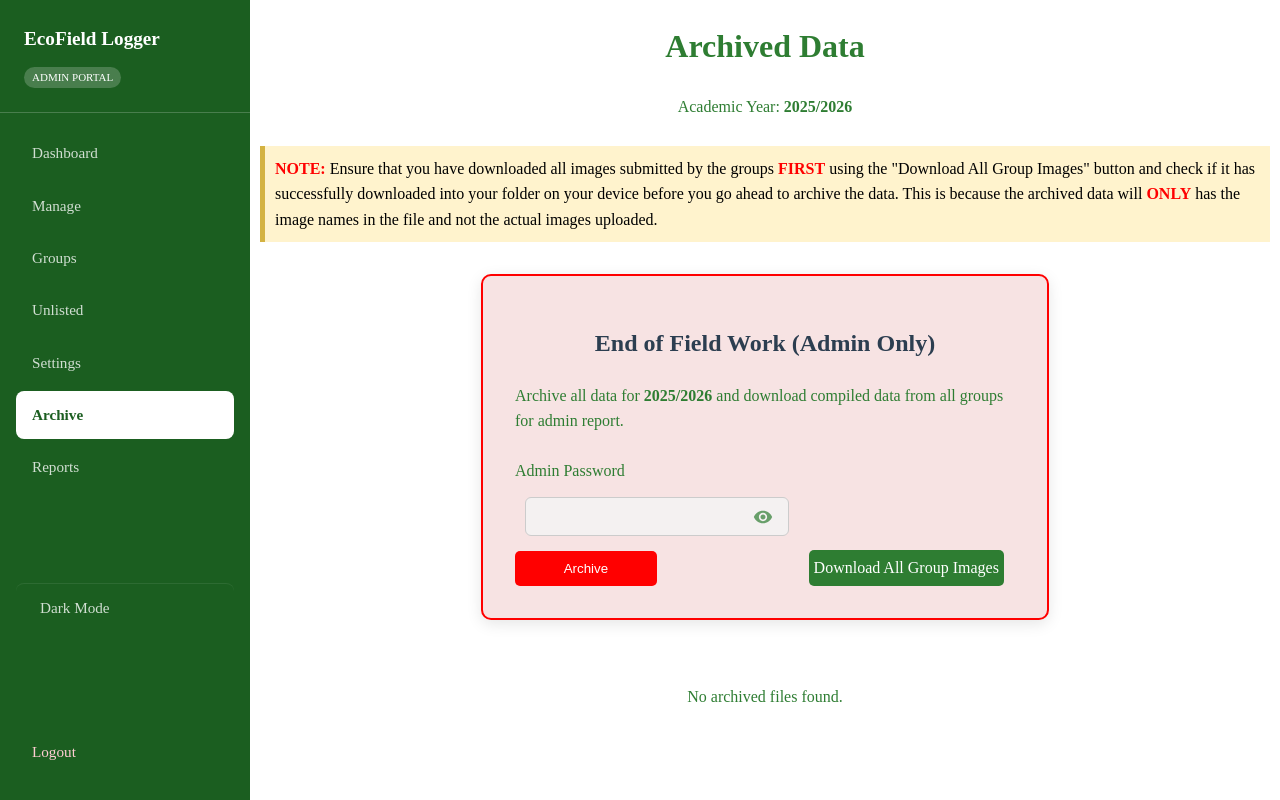
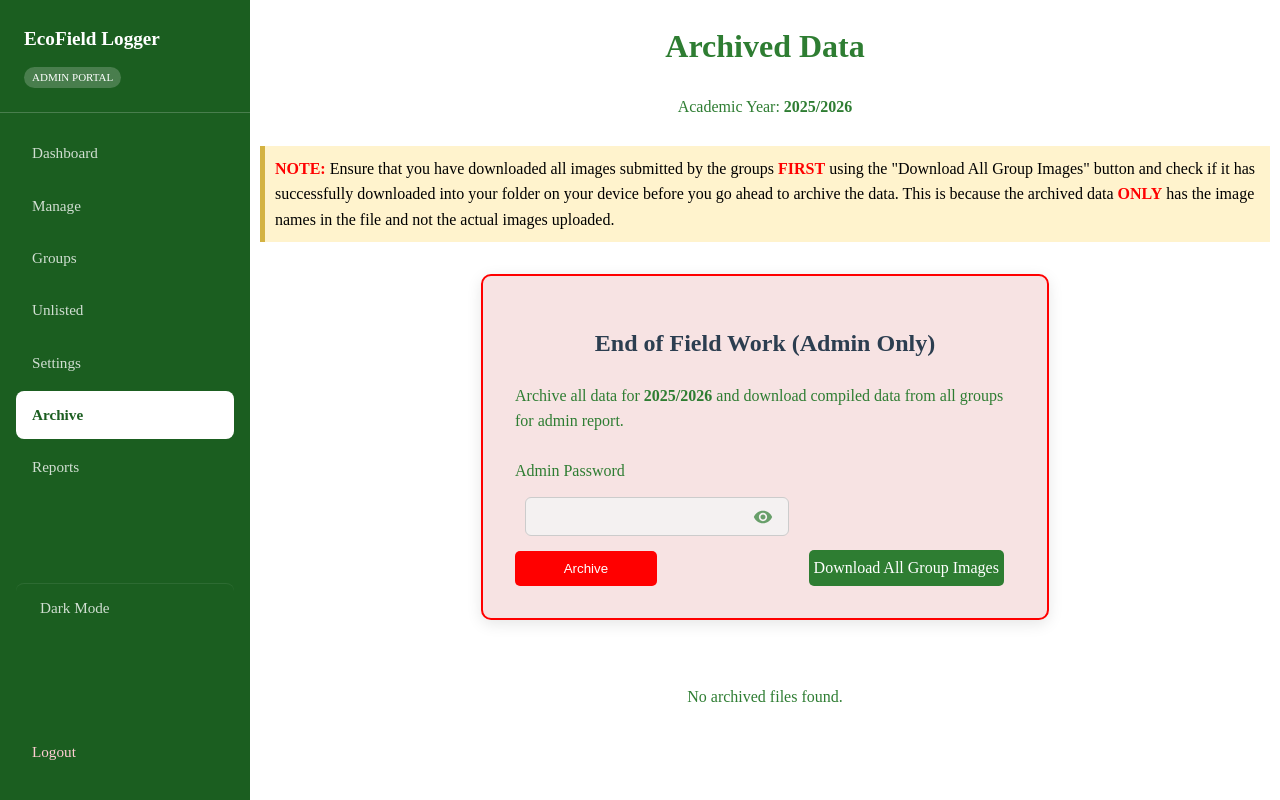
Before and after one commit to Milton-develop/EcoField, a Flask app: page /admin/archive in a window 1280 px wide. Run offline with Flask 3, Linux system fonts and the light colour scheme; the visitor is signed in with stand-in values (Sample User, id 1); data that the repository does not hold is empty; parts of the project's set-up code (start-up, migrations or seed data) failed here and were passed over.

Commit message:
Update archive.html

```diff
--- a/templates/archive.html
+++ b/templates/archive.html
@@ -31,7 +31,7 @@
       <strong style="color: red;">NOTE:</strong>
       Ensure that you have downloaded all images submitted by the groups <strong style='color: red'>FIRST</strong> using the
       "Download All Group Images" button and check if it has successfully downloaded into your folder on your device
-      before you go ahead to archive the data. This is because the archived data will <strong style='color: red'>ONLY</strong>
+      before you go ahead to archive the data. This is because the archived data <strong style='color: red'>ONLY</strong>
       has the image names in the file and not the actual images uploaded.
      </p>
 
```
